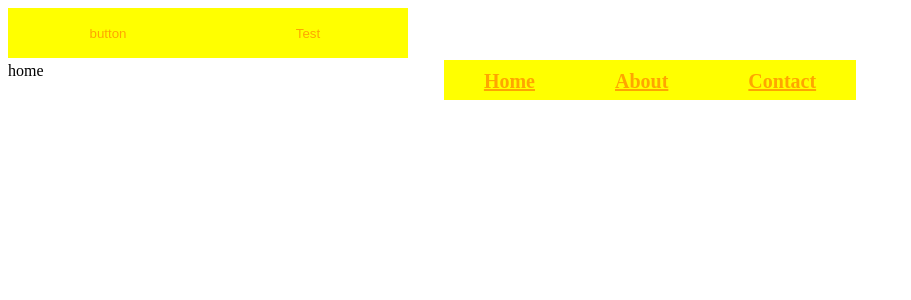
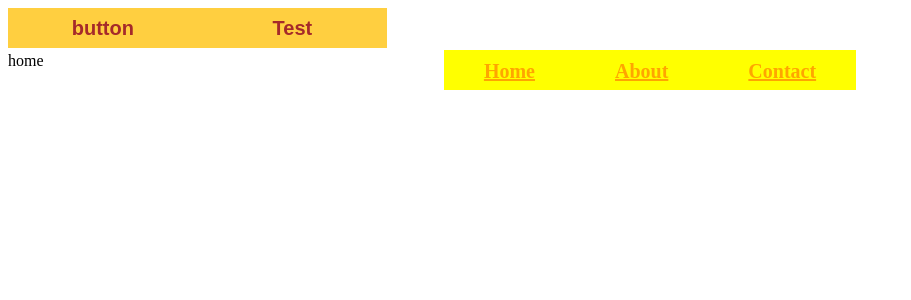
Before and after one commit to DongHyeok12/project1, a React (Create React App) app: page / in a window 1280 px wide. Shown: the top 300 px of the page, without its empty margins (0-911 px from the left). Built offline with nearby package versions, Linux system fonts and the light colour scheme.

Commit message:
:memo: 극미세 수정

```diff
--- a/public/index.html
+++ b/public/index.html
@@ -9,7 +9,7 @@
       content="Web site created using create-react-app"
     />
     <!-- <link rel="manifest" href="%PUBLIC_URL%/manifest.json" /> -->
-    <title>React App</title>
+    <title>꿀게</title>
   </head>
   <body>
     <noscript>You need to enable JavaScript to run this app.</noscript>
--- a/src/styles/btnTest.css
+++ b/src/styles/btnTest.css
@@ -1,12 +1,12 @@
 .buttonTest {
-  background-color: yellow;
-  color: orange;
-  font-weight: 100;
-  height: 50px;
-  width: 200px;
+  background-color: #ffcf40;
+  color: brown;
+  font-weight: bolder;
+  font-size: 20px;
+  height: 40px;
+  width: 15%;
   border: 0px solid yellow;
 }
 .buttonTest:hover {
-  background-color: #fff899ce;
-  color: orange;
+  background-color: #ffe289;
 }
```
